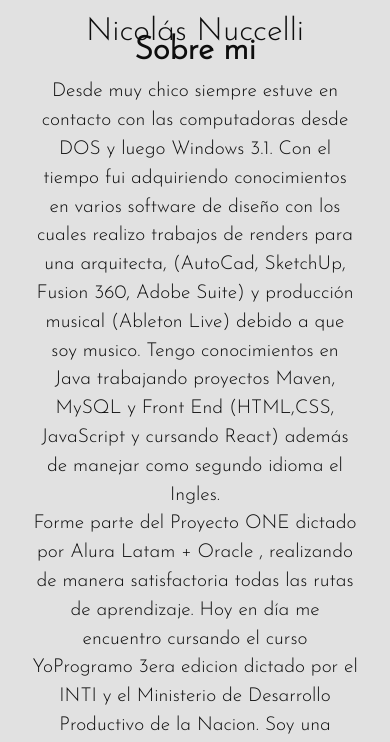
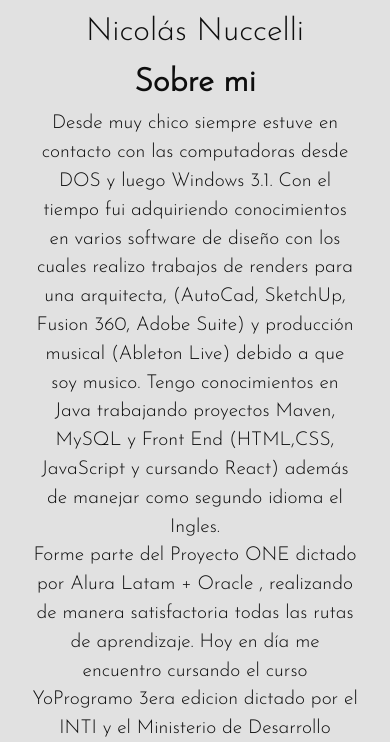
Before and after one commit to nnfromthewindow/portfolio-argentinaprograma, a website: page index.html in a window 390 px wide. Shown: the part 721-1463 px from the top of the page. Drawn offline with nearby package versions, Linux system fonts and the light colour scheme.

Commit message:
correccion margin

```diff
--- a/assets/css/principal.css
+++ b/assets/css/principal.css
@@ -80,7 +80,7 @@
   }
 
   .sobremi {
-    margin: 0 auto;
+    margin: 2rem auto 0 auto;
   }
 
   .img-avatar img {
```
